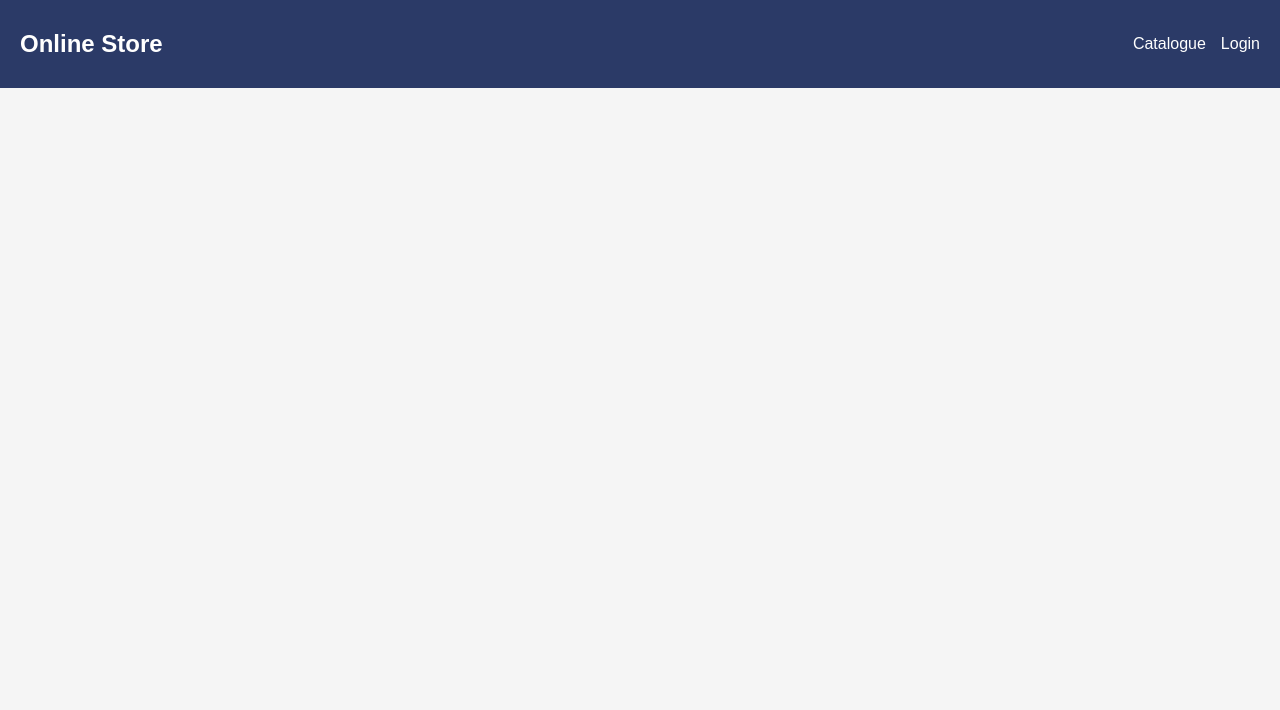
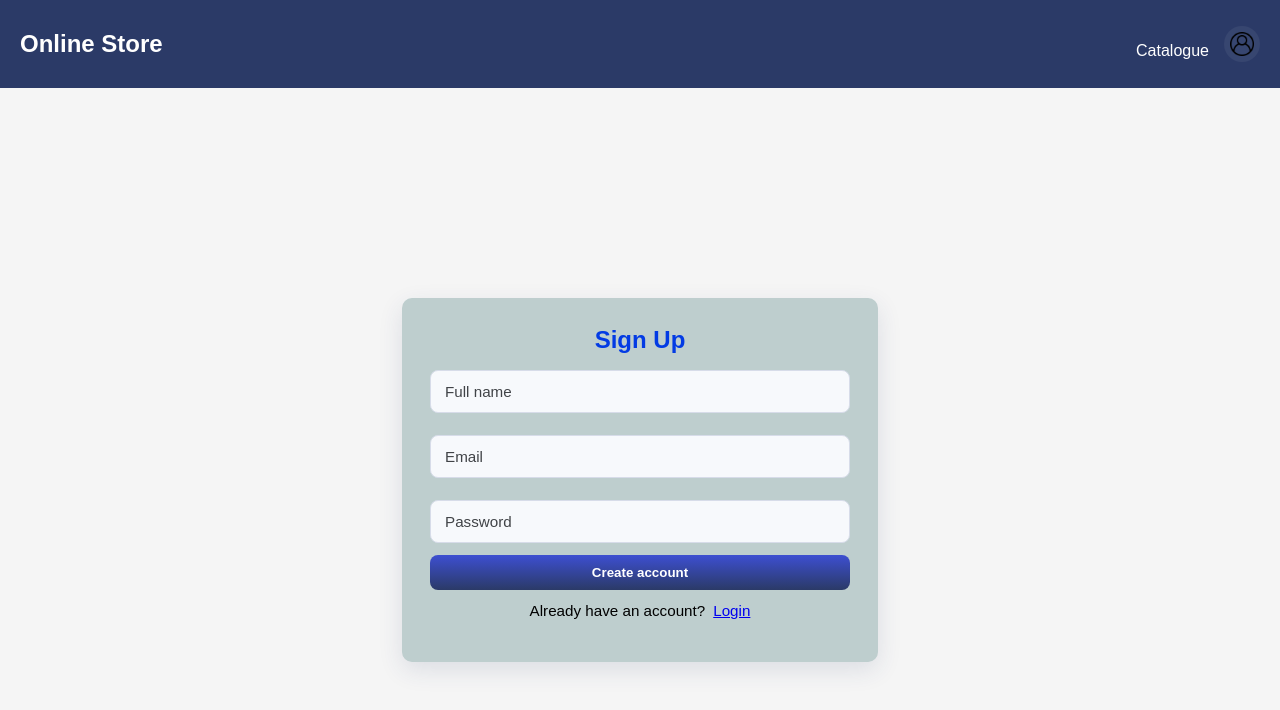
Before and after one commit to romeliao/SWE30003-Assignment3-Group2, a React (Create React App) app in the folder online-store/: page /signup in a window 1280 px wide. Shown: the top 710 px of the page. Built offline with nearby package versions, Linux system fonts and the light colour scheme.

Commit message:
login and signup added

```diff
--- a/online-store/src/App.js
+++ b/online-store/src/App.js
@@ -3,6 +3,8 @@ import { BrowserRouter as Router, Routes, Route } from "react-router-dom";
 import Navbar from "./components/navBar";
 import CataloguePage from "./pages/cataloguePage";
 import LoginPage from "./pages/loginPage";
+import Signup from "./pages/signupPage";
+
 
 function App() {
   return (
@@ -13,6 +15,7 @@ function App() {
           <Route path="/" element={<CataloguePage />} />
           <Route path="/catalogue" element={<CataloguePage />} />
           <Route path="/login" element={<LoginPage />} />
+          <Route path="/signup" element={<Signup />} />
         </Routes>
       </div>
     </Router>
--- a/online-store/src/components/navBar.js
+++ b/online-store/src/components/navBar.js
@@ -1,13 +1,30 @@
 import React from "react";
 import { Link } from "react-router-dom";
+import profileIcon from "../icons/profile.png";
 
 export default function Navbar() {
+  const user = JSON.parse(localStorage.getItem("user"));
+
   return (
     <nav className="navbar">
       <h2>Online Store</h2>
       <div>
         <Link to="/catalogue">Catalogue</Link>
-        <Link to="/login">Login</Link>
+
+        {/* ensure the icon always goes to the login page */}
+        <Link
+          to="/login"
+          aria-label={user ? `Profile of ${user.email}` : "Login"}
+          className="profile-link"
+        >
+          <img
+            src={profileIcon}
+            alt={user ? user.email : "Login"}
+            className="profile-icon"
+            width="24"
+            height="24"
+          />
+        </Link>
       </div>
     </nav>
   );
--- a/online-store/src/pages/loginPage.js
+++ b/online-store/src/pages/loginPage.js
@@ -1,44 +1,69 @@
-import React, { useState } from "react";
-import { Link } from "react-router-dom";
+// ...existing code...
+import React, { useState, useEffect } from "react";
+import { Link, useNavigate } from "react-router-dom";
 
-function Login() {
+export default function LoginPage() {
   const [email, setEmail] = useState("");
   const [password, setPassword] = useState("");
+  const navigate = useNavigate();
+
+  useEffect(() => {
+    // add no-scroll while auth page is mounted
+    document.body.classList.add("no-scroll");
+    return () => {
+      // remove it when leaving
+      document.body.classList.remove("no-scroll");
+    };
+  }, []);
 
   const handleSubmit = (e) => {
     e.preventDefault();
-    alert(`Logging in with Email: ${email} and Password: ${password}`);
+    if (email && password) {
+      localStorage.setItem("user", JSON.stringify({ email }));
+      alert("Logged in");
+      navigate("/catalogue");
+    } else {
+      alert("Please enter valid credentials");
+    }
   };
 
   return (
-    <div>
-      <h2>Login</h2>
-      <form onSubmit={handleSubmit}>
-        <div>
+    <div className="page auth-page">
+      <div className="auth-card">
+        <h2 className="auth-title">Login</h2>
+
+        <form onSubmit={handleSubmit} className="auth-form" aria-label="Login form">
           <input
+            className="auth-input"
             type="email"
             placeholder="Email"
             value={email}
             onChange={(e) => setEmail(e.target.value)}
             required
           />
-        </div>
-        <div>
           <input
+            className="auth-input"
             type="password"
             placeholder="Password"
             value={password}
             onChange={(e) => setPassword(e.target.value)}
             required
           />
-        </div>
-        <button type="submit">Login</button>
-      </form>
-      <p style={{ marginTop: 12 }}>
-        No account? <Link to="/signup"><button style={{ marginLeft: 8 }}>Sign Up</button></Link>
-      </p>
+
+          <button className="btn primary" type="submit">
+            Login
+          </button>
+        </form>
+
+        <p className="auth-footer" style={{ marginTop: 12 }}>
+          No account?{" "}
+          <Link to="/signup">
+            <button style={{ marginLeft: 8 }} className="btn">
+              Sign Up
+            </button>
+          </Link>
+        </p>
+      </div>
     </div>
   );
 }
-
-export default Login;
--- a/online-store/src/pages/signupPage.js
+++ b/online-store/src/pages/signupPage.js
@@ -0,0 +1,79 @@
+// ...existing code...
+import React, { useState, useEffect } from "react";
+import { useNavigate, Link } from "react-router-dom";
+
+export default function Signup() {
+  const [name, setName] = useState("");
+  const [email, setEmail] = useState("");
+  const [password, setPassword] = useState("");
+  const navigate = useNavigate();
+
+  useEffect(() => {
+    // disable body scrolling while on the auth page
+    document.body.classList.add("no-scroll");
+    return () => {
+      document.body.classList.remove("no-scroll");
+    };
+  }, []);
+
+  const handleSubmit = (e) => {
+    e.preventDefault();
+    if (!name || !email || !password) return alert("Please fill all required fields");
+    const user = { name, email };
+    localStorage.setItem("user", JSON.stringify(user));
+    alert("Account created");
+    navigate("/login");
+  };
+
+  return (
+    <div className="page auth-page">
+      <div className="auth-card">
+        <h2 className="auth-title">Sign Up</h2>
+
+        <form onSubmit={handleSubmit} className="auth-form" aria-label="Sign up form">
+          <input
+            className="auth-input"
+            name="name"
+            type="text"
+            autoComplete="name"
+            placeholder="Full name"
+            value={name}
+            onChange={(e) => setName(e.target.value)}
+            required
+            aria-label="Full name"
+          />
+
+          <input
+            className="auth-input"
+            name="email"
+            type="email"
+            autoComplete="email"
+            placeholder="Email"
+            value={email}
+            onChange={(e) => setEmail(e.target.value)}
+            required
+            aria-label="Email address"
+          />
+
+          <input
+            className="auth-input"
+            name="password"
+            type="password"
+            autoComplete="new-password"
+            placeholder="Password"
+            value={password}
+            onChange={(e) => setPassword(e.target.value)}
+            required
+            aria-label="Password"
+          />
+
+          <button className="btn primary" type="submit">Create account</button>
+        </form>
+
+        <p className="auth-footer" style={{ marginTop: 12 }}>
+          Already have an account? <Link to="/login">Login</Link>
+        </p>
+      </div>
+    </div>
+  );
+}
--- a/online-store/src/styles.css
+++ b/online-store/src/styles.css
@@ -4,6 +4,7 @@ body {
   margin: 0;
   padding: 0;
 }
+
 .navbar {
   background: #2b3a67;
   color: white;
@@ -12,25 +13,30 @@ body {
   justify-content: space-between;
   align-items: center;
 }
+
 .navbar a {
   color: white;
   margin-left: 15px;
   text-decoration: none;
 }
+
 .page {
   padding: 20px;
 }
+
 .grid {
   display: flex;
   gap: 20px;
   flex-wrap: wrap;
 }
+
 .card {
   background: white;
   padding: 15px;
   border-radius: 8px;
   box-shadow: 0 2px 5px rgba(0,0,0,0.1);
 }
+
 button {
   background: #2b3a67;
   color: white;
@@ -39,6 +45,127 @@ button {
   cursor: pointer;
   border-radius: 4px;
 }
+
 button:hover {
   background: #4356a5;
 }
+
+/*remove overflow scroll bar on auth pages*/
+.no-scroll {
+  overflow: hidden !important;
+  height: 100%;
+}
+
+.auth-page{
+  display: flex;
+  align-items: center;
+  justify-content: center;
+  min-height: calc(100vh - 64px);
+  padding: 24px;
+  overflow:hidden;
+}
+
+.auth-card {
+  width: 100%;
+  max-width: 420px;
+  background: #becece;
+  border-radius: 10px;
+  padding: 28px;
+  box-shadow: 0 8px 24px rgba(43, 58, 103, 0.12);
+  text-align: center;
+  overflow: auto;
+}
+
+.auth-title {
+  margin: 0 0 16px 0;
+  color:  #033be4;
+  font-size: 1.5rem;
+  font-weight: 600;
+}
+
+.auth-form {
+  display: flex;
+  flex-direction: column;
+  gap: 12px;
+  margin-top: 8px;
+}
+
+.auth-input{
+  width: 100%;
+  box-sizing:border-box;
+  padding: 12px 14px;
+  border:1px solid #d7dce9;
+  background: #f7f9fc;
+  border-radius: 8px;
+  font-size:0.95rem;
+  color: #213044;
+  outline: none;
+  transition: box-shadow 0.15s ease, border-color 0.15s ease, background 0.15s ease;
+}
+
+.auth-input::placeholder {
+  color: #404347;
+}
+
+.auth-input:focus {
+  border-color: #6c86ff;
+  box-shadow: 0 8px 20px rgba(108,134,255,0.12);
+  background: #ffffff;
+}
+
+/* small spacing helper when inputs are stacked */
+.auth-form .auth-input + .auth-input {
+  margin-top: 10px;
+}
+
+
+/* login and sign up button styles */
+.btn.primary {
+  background: linear-gradient(180deg, #3d4fd1, #2b3a67);
+  color: #fff;
+  padding: 10px 14px;
+  border-radius: 8px;
+  border: none;
+  font-weight: 600;
+  cursor: pointer;
+}
+
+.btn.primary:hover {
+  filter: brightness(1.05);
+}
+
+.auth-footer {
+  margin-top: 14px;
+  font-size: 0.95rem;
+  color: #000000;
+  display: flex;
+  align-items: center;
+  justify-content: center;
+  gap: 8px ;
+}
+
+.auth-footer button {
+  padding: 8px 12px;
+  font-size: 0.9rem;
+  border-radius: 8px;
+}
+
+/* profile icon tweaks (if present) */
+.profile-link {
+  display: inline-flex;
+  align-items: center;
+  justify-content: center;
+  width: 36px;
+  height: 36px;
+  margin-left: 12px;
+  border-radius: 50%;
+  background: rgba(255,255,255,0.06);
+  text-decoration: none;
+  color: inherit;
+}
+.profile-link:hover {
+  background: rgba(255,255,255,0.12);
+}
+.profile-icon {
+  display: block;
+}
```
Also changed, not shown: online-store/src/components/Signup.js (deleted, +0 -28 lines), online-store/src/icons/profile.png (added).
